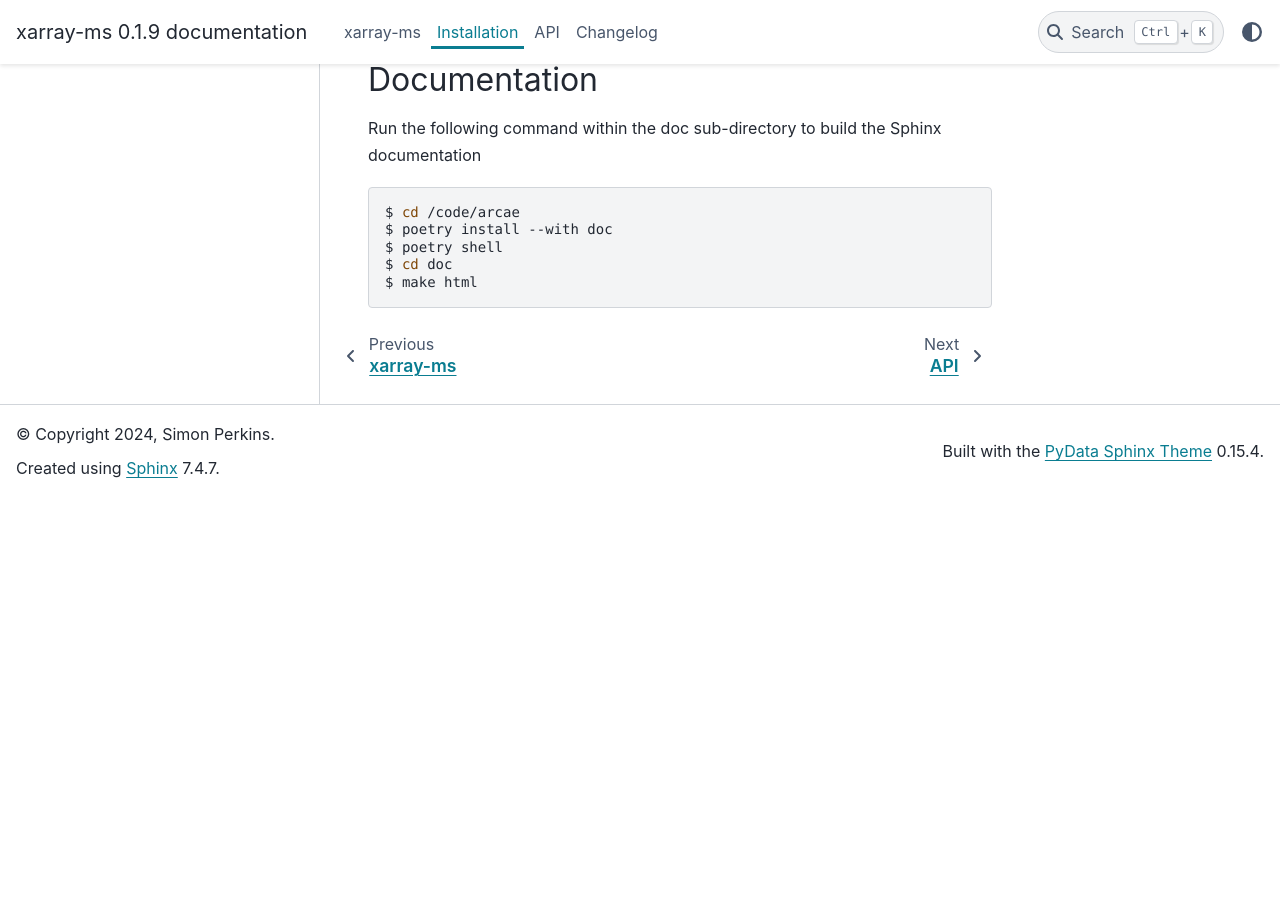
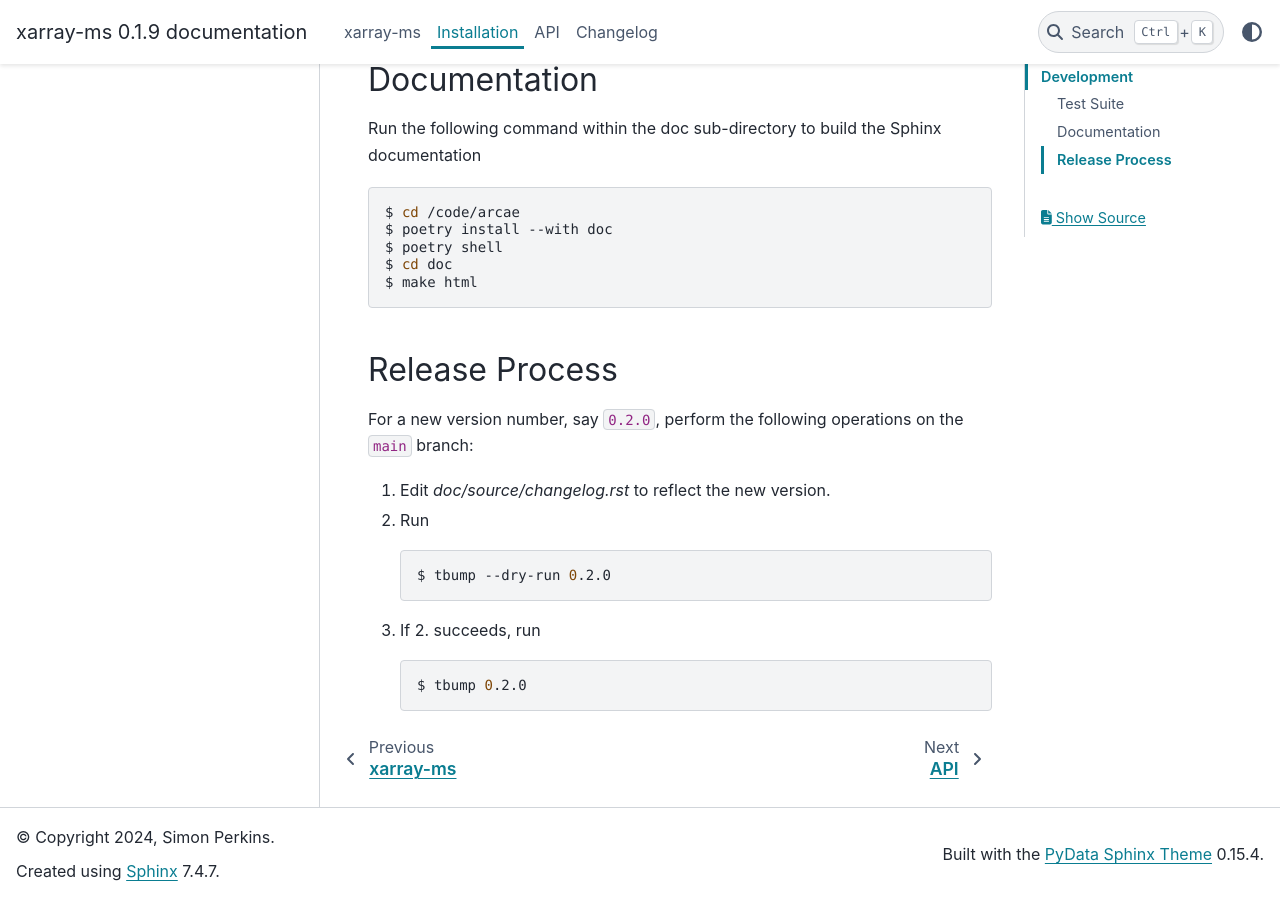
Before and after one commit to ratt-ru/xarray-ms, a Sphinx documentation site: the page built from doc/source/install.rst, in a window 1280 px wide and 900 px high, scrolled down 1092 px. Built offline with Sphinx 7.4.7 and the PyData theme 0.15.4, drawn with Linux system fonts in a browser that asks for light colours; before the commit the page ends 1590 px from its top, so only the background shows below that.

```diff
--- a/doc/source/install.rst
+++ b/doc/source/install.rst
@@ -69,3 +69,22 @@ build the Sphinx documentation
 .. _cubed: https://cubed-dev.github.io/cubed/
 .. _dask: https://www.dask.org/
 .. _zarr: https://zarr.dev/
+
+Release Process
+---------------
+
+For a new version number, say ``0.2.0``, perform the following operations
+on the ``main`` branch:
+
+1. Edit `doc/source/changelog.rst` to reflect the new version.
+2. Run
+
+   .. code-block:: bash
+
+      $ tbump --dry-run 0.2.0
+
+3. If 2. succeeds, run
+
+   .. code-block:: bash
+
+      $ tbump 0.2.0
```
